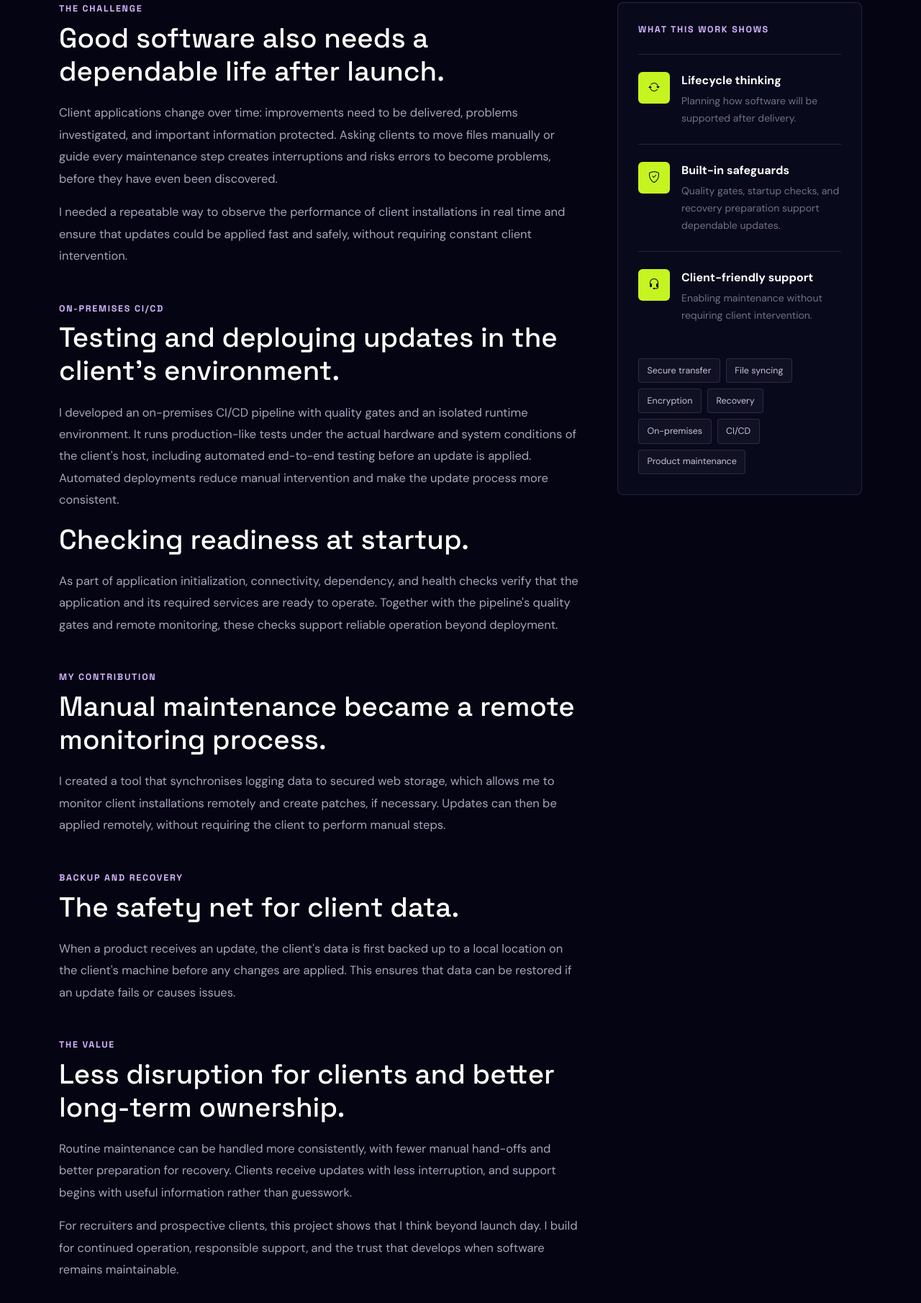
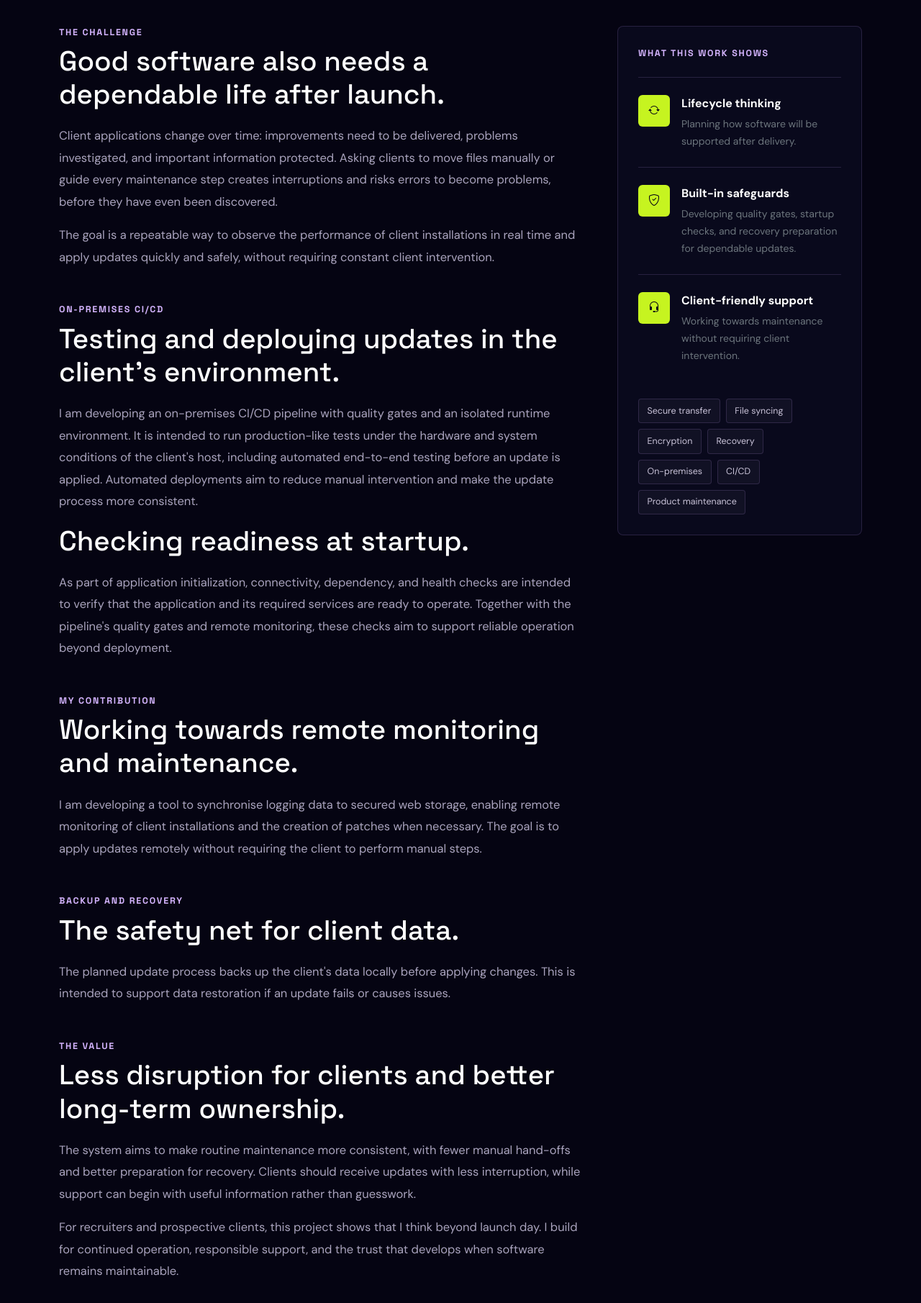
Before and after one commit to MiaMoon275/MiaMoon275.github.io, a website: page site/project-secure-sync.html in a window 1280 px wide. Shown: the part 957-2768 px from the top of the page at 72% size. Drawn offline with Linux system fonts and the light colour scheme.

Commit message:
Clarify maintenance system is in development
Update the portfolio and case studies to distinguish planned maintenance features and outcomes from completed work.

```diff
--- a/site/project-secure-sync.html
+++ b/site/project-secure-sync.html
@@ -4,7 +4,7 @@
 <head>
     <meta property="og:title" content="Secure Maintenance System | Mia Emerick Schober" />
     <meta property="og:description"
-        content="Case study: a secure maintenance workflow that keeps distributed client installations current and recoverable." />
+        content="Case study: a secure maintenance workflow in development for keeping client installations current and recoverable." />
     <meta property="og:url" content="https://mia-sophie.dev/project-secure-sync.html" />
     <meta property="og:type" content="website" />
     <meta property="og:image" content="https://mia-sophie.dev/content/projects/file_synchronisation.png" />
@@ -12,7 +12,7 @@
     <meta charset="UTF-8">
     <meta name="viewport" content="width=device-width, initial-scale=1.0">
     <meta name="description"
-        content="Case study: a secure maintenance workflow that keeps distributed client installations current and recoverable.">
+        content="Case study: a secure maintenance workflow in development for keeping client installations current and recoverable.">
     <meta name="theme-color" content="#050412">
 
     <title>Secure Maintenance System | Mia E.S.</title>
@@ -38,9 +38,9 @@
                     <div class="col-12 col-lg-6">
                         <div class="eyebrow mb-3">Product maintenance · Remote support</div>
                         <h1 class="fw-bold text-white mb-4">Keeping client software current without disruption.</h1>
-                        <p class="case-lead mb-4">An on-premises maintenance process that tests and deploys updates
-                            under client-specific conditions, protects existing information, and supports reliable
-                            operation.</p><a class="btn btn-portfolio-primary btn-lg px-4"
+                        <p class="case-lead mb-4">An on-premises maintenance process in development, designed to test
+                            and deploy updates under client-specific conditions, protect existing information, and
+                            support reliable operation.</p><a class="btn btn-portfolio-primary btn-lg px-4"
                             href="mailto:kontakt@mia-sophie.dev">Discuss
                             reliable maintenance</a>
                     </div>
@@ -48,7 +48,7 @@
                         <div class="case-preview"><img src="content/projects/file_synchronisation.png"
                                 alt="Secure maintenance and file synchronization interface"></div>
                         <p class="small text-secondary mt-3 mb-0">AI-generated illustration.</p>
-                        <p class="small text-secondary mt-3 mb-0">Project timeline · Nov 2023 – Dec 2026</p>
+                        <p class="small text-secondary mt-3 mb-0">In development · Project timeline: Nov 2023 – Dec 2026</p>
                     </div>
                 </div>
             </div>
@@ -57,7 +57,7 @@
             <div class="container">
                 <div class="row">
                     <div class="col-6 col-lg-3 case-meta-item"><span
-                            class="case-meta-label">Context</span><strong>Maintained client installations</strong></div>
+                            class="case-meta-label">Context</span><strong>Client installations</strong></div>
                     <div class="col-6 col-lg-3 case-meta-item"><span class="case-meta-label">My
                             role</span><strong>Product owner and developer</strong></div>
                     <div class="col-6 col-lg-3 case-meta-item"><span class="case-meta-label">Goal</span><strong>Safe
@@ -79,41 +79,38 @@
                                 or guide every maintenance step creates interruptions and risks errors to become
                                 problems,
                                 before they have even been discovered.</p>
-                            <p>I needed a repeatable way to observe the performance of client installations in real time
-                                and ensure
-                                that updates could be applied fast and safely, without requiring constant client
+                            <p>The goal is a repeatable way to observe the performance of client installations in real
+                                time and apply updates quickly and safely, without requiring constant client
                                 intervention.</p>
                             <div class="eyebrow mt-5 mb-2">On-premises CI/CD</div>
                             <h2>Testing and deploying updates in the client's environment.</h2>
-                            <p>I developed an on-premises CI/CD pipeline with quality gates and an isolated runtime
-                                environment. It runs production-like tests under the actual hardware and system
+                            <p>I am developing an on-premises CI/CD pipeline with quality gates and an isolated runtime
+                                environment. It is intended to run production-like tests under the hardware and system
                                 conditions of the client's host, including automated end-to-end testing before an
-                                update is applied. Automated deployments reduce manual intervention and make the
-                                update process more consistent.</p>
+                                update is applied. Automated deployments aim to reduce manual intervention and make
+                                the update process more consistent.</p>
                             <h2>Checking readiness at startup.</h2>
-                            <p>As part of application initialization, connectivity, dependency, and health checks
-                                verify that the application and its required services are ready to operate. Together
-                                with the pipeline's quality gates and remote monitoring, these checks support
-                                reliable operation beyond deployment.</p>
+                            <p>As part of application initialization, connectivity, dependency, and health checks are
+                                intended to verify that the application and its required services are ready to operate.
+                                Together with the pipeline's quality gates and remote monitoring, these checks aim to
+                                support reliable operation beyond deployment.</p>
                             <div class="eyebrow mt-5 mb-2">My contribution</div>
-                            <h2>Manual maintenance became a remote monitoring process.</h2>
-                            <p>I created a tool that synchronises logging data to secured web storage, which
-                                allows me to monitor client installations remotely and create patches, if necessary.
-                                Updates can then be applied remotely, without requiring the client to perform manual
+                            <h2>Working towards remote monitoring and maintenance.</h2>
+                            <p>I am developing a tool to synchronise logging data to secured web storage, enabling
+                                remote monitoring of client installations and the creation of patches when necessary.
+                                The goal is to apply updates remotely without requiring the client to perform manual
                                 steps.
                             </p>
                             <div class="eyebrow mt-5 mb-2">Backup and recovery</div>
                             <h2>The safety net for client data.</h2>
-                            <p>When a product receives an update, the client's data is first backed up to a local
-                                location on the
-                                client's machine before any changes are applied. This ensures that data can be restored
-                                if an update fails or causes issues.
+                            <p>The planned update process backs up the client's data locally before applying changes.
+                                This is intended to support data restoration if an update fails or causes issues.
                             </p>
                             <div class="eyebrow mt-5 mb-2">The value</div>
                             <h2>Less disruption for clients and better long-term ownership.</h2>
-                            <p>Routine maintenance can be handled more consistently, with fewer manual hand-offs and
-                                better preparation for recovery. Clients receive updates with less interruption, and
-                                support begins with useful information rather than guesswork.</p>
+                            <p>The system aims to make routine maintenance more consistent, with fewer manual hand-offs
+                                and better preparation for recovery. Clients should receive updates with less
+                                interruption, while support can begin with useful information rather than guesswork.</p>
                             <p>For recruiters and prospective clients, this project shows that I think beyond launch
                                 day. I build for continued operation, responsible support, and the trust that develops
                                 when software remains maintainable.</p>
@@ -131,14 +128,14 @@
                             <div class="outcome-item d-flex gap-3"><span class="outcome-icon"><i
                                         class="bi bi-shield-check"></i></span>
                                 <div><strong class="text-white d-block mb-1">Built-in safeguards</strong><span
-                                        class="small text-secondary">Quality gates, startup checks, and recovery
-                                        preparation support dependable updates.</span></div>
+                                        class="small text-secondary">Developing quality gates, startup checks, and
+                                        recovery preparation for dependable updates.</span></div>
                             </div>
                             <div class="outcome-item d-flex gap-3"><span class="outcome-icon"><i
                                         class="bi bi-headset"></i></span>
                                 <div><strong class="text-white d-block mb-1">Client-friendly support</strong><span
-                                        class="small text-secondary">Enabling maintenance without requiring client
-                                        intervention.</span></div>
+                                        class="small text-secondary">Working towards maintenance without requiring
+                                        client intervention.</span></div>
                             </div>
                             <div class="mt-4 d-flex flex-wrap gap-2">
                                 <span class="tech-tag">Secure transfer</span>
```
Also changed, not shown: site/index.html (+1 -1 lines), site/project-membership-management.html (+3 -4 lines).
